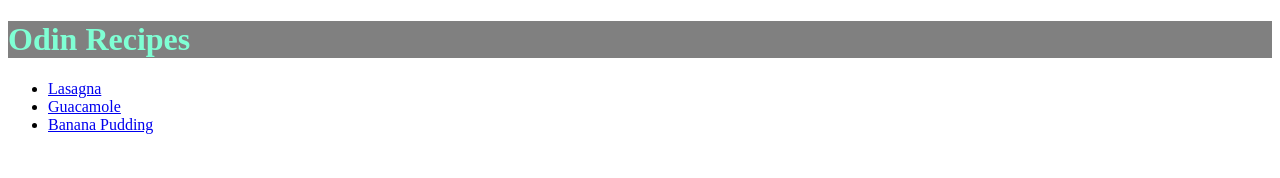
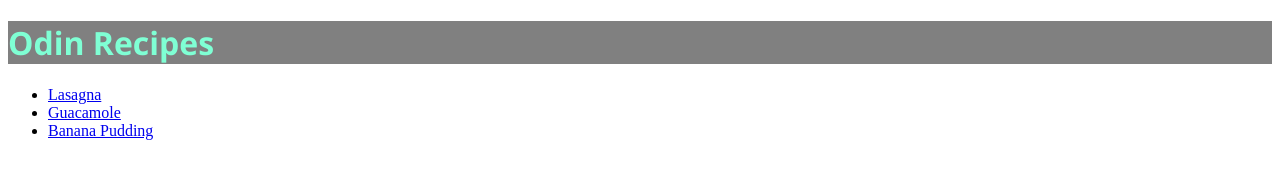
Before and after one commit to yuvank/odin-recipes, a plain HTML site: page index.html in a window 1280 px wide. Drawn offline with nearby package versions, Linux system fonts and the light colour scheme.

Commit message:
Added external google font

```diff
--- a/css/styles.css
+++ b/css/styles.css
@@ -2,6 +2,7 @@
     color:aquamarine;
     background-color: grey;
     font-weight:bold;
+    font-family: "Open Sans", "PT Sans", Calibri, Tahoma, sans-serif;
 }
 
 .header {
--- a/index.html
+++ b/index.html
@@ -5,6 +5,9 @@
         <meta name="viewport" content="width=device-width, initial-scale=1.0">
         <title>Odin Recipes</title>
         <link rel="stylesheet" href="./css/styles.css">
+        <link rel="preconnect" href="https://fonts.googleapis.com">
+        <link rel="preconnect" href="https://fonts.gstatic.com" crossorigin>
+        <link href="https://fonts.googleapis.com/css2?family=Open+Sans:ital,wght@0,300;0,400;0,700;1,300;1,400;1,700&display=swap" rel="stylesheet">
     </head>
     <body>
         <div class="header"></div>
```
